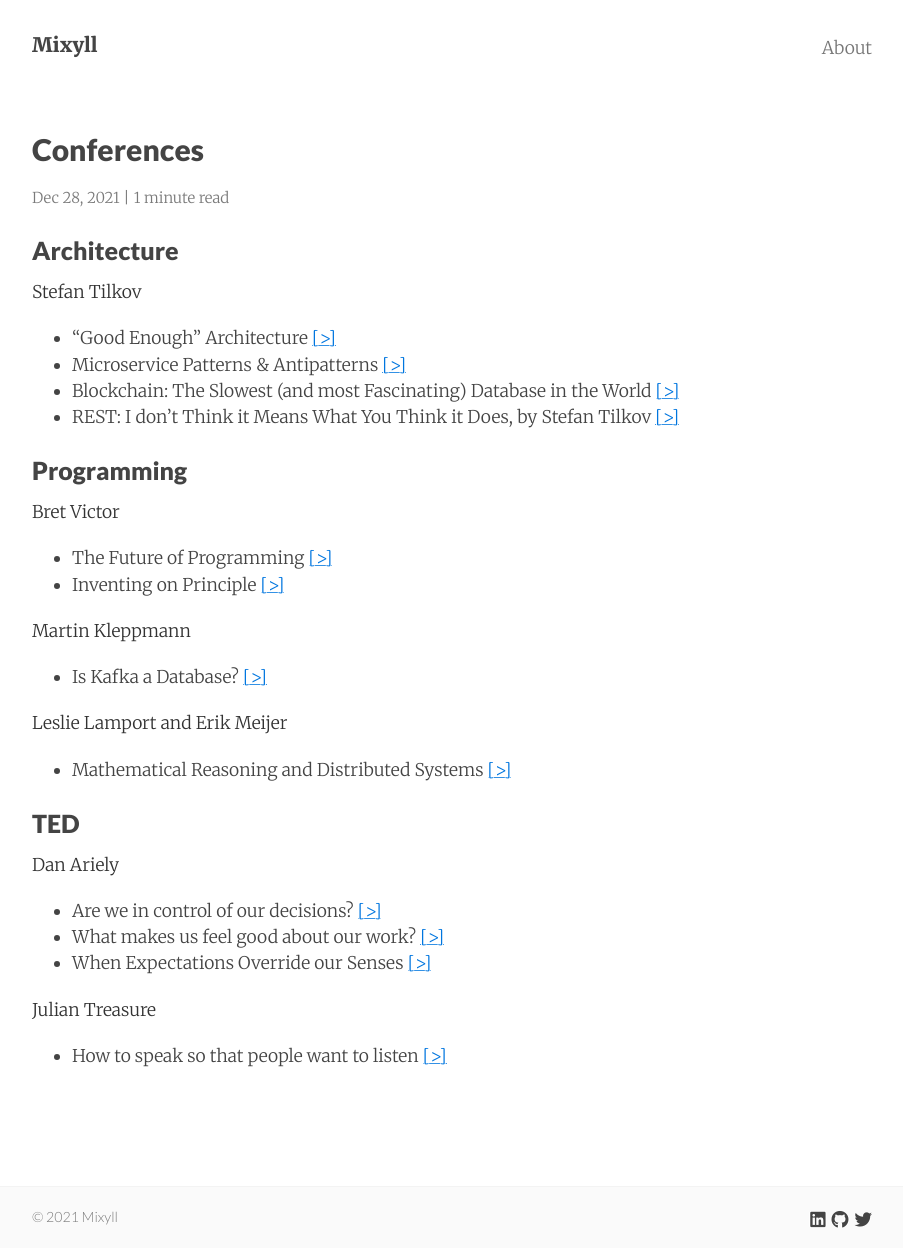
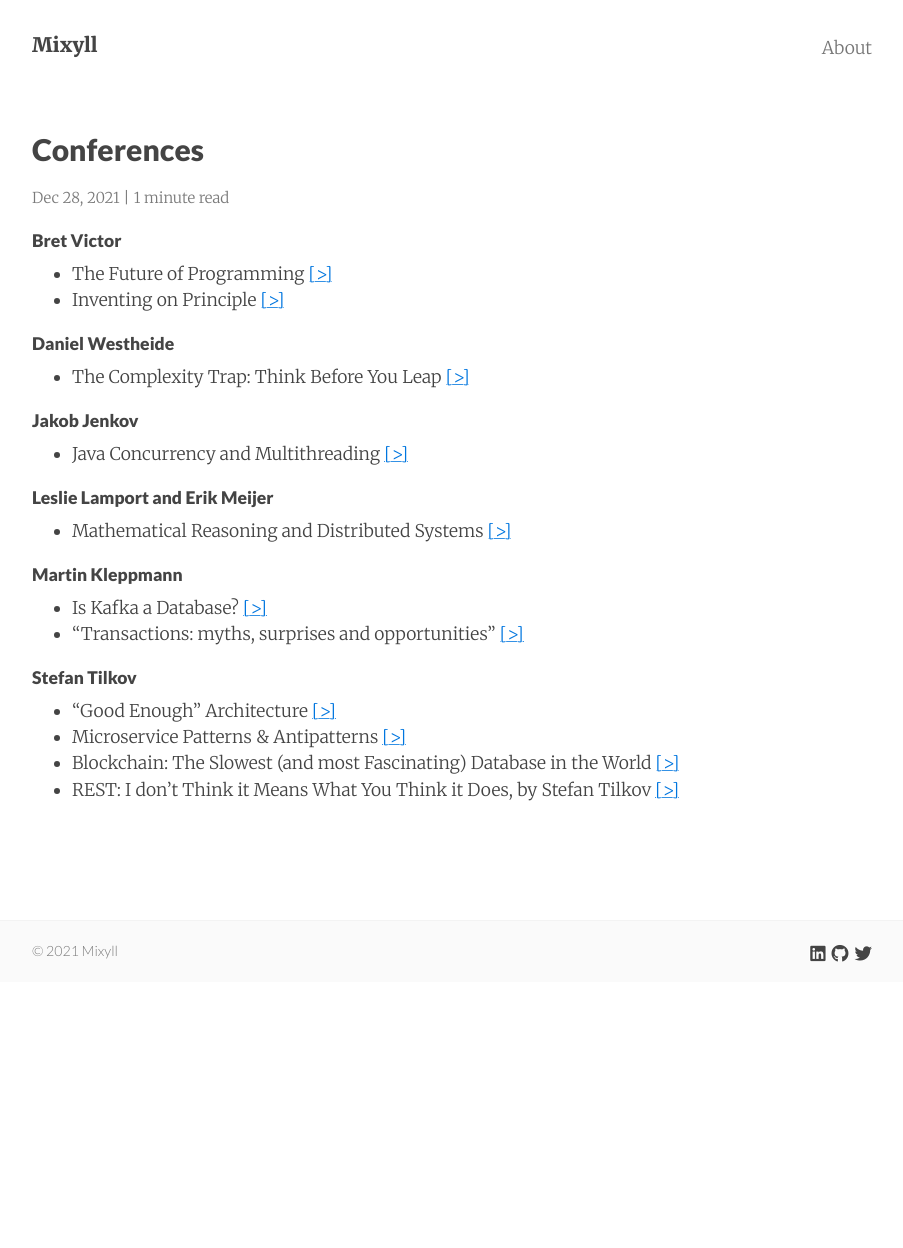
Before and after one commit to km3ll/km3ll.github.io, a Jekyll site: the page built from _posts/2021-12-28-conferences.md, in a window 1280 px wide. Shown: the whole page, without its empty margins (188-1091 px from the left). Built offline with Jekyll 4.4.1, drawn with Linux system fonts in a browser that asks for light colours; nearby versions of some CDN libraries; after the commit the page ends 982 px from its top, so only the background shows below that.

Commit message:
Add previous posts for new Jekyll template

```diff
--- a/_posts/2021-12-28-conferences.md
+++ b/_posts/2021-12-28-conferences.md
@@ -2,43 +2,36 @@
 layout: post
 title: Conferences
 date: 2021-12-28 12:01
-summary: Researched topics explained by experts
+summary: Researched topics
 categories: jekyll mixyll
 ---
 
-### Architecture
+##### Bret Victor
 
-Stefan Tilkov
+- The Future of Programming [[>]](https://www.youtube.com/watch?v=8pTEmbeENF4)
+- Inventing on Principle [[>]](https://www.youtube.com/watch?v=PUv66718DII)
+
+##### Daniel Westheide
+
+- The Complexity Trap: Think Before You Leap [[>]](https://www.youtube.com/watch?v=OXP-sUS6ffE)
+
+
+##### Jakob Jenkov
+
+- Java Concurrency and Multithreading [[>]](https://www.youtube.com/playlist?list=PLL8woMHwr36EDxjUoCzboZjedsnhLP1j4)
+
+##### Leslie Lamport and Erik Meijer
+
+- Mathematical Reasoning and Distributed Systems [[>]](https://channel9.msdn.com/shows/Going+Deep/E2E-Erik-Meijer-and-Leslie-Lamport-Mathematical-Reasoning-and-Distributed-Systems/)
+
+##### Martin Kleppmann
+
+- Is Kafka a Database? [[>]](https://www.youtube.com/watch?v=v2RJQELoM6Y)
+- "Transactions: myths, surprises and opportunities" [[>]](https://www.youtube.com/watch?v=5ZjhNTM8XU8)
+
+##### Stefan Tilkov
 
 - "Good Enough" Architecture [[>]](https://www.youtube.com/watch?v=PzEox3szeRc)
 - Microservice Patterns & Antipatterns [[>]](https://www.youtube.com/watch?v=RsyOkifmamI)
 - Blockchain: The Slowest (and most Fascinating) Database in the World [[>]](https://www.youtube.com/watch?v=li3rfBAP_fE)
 - REST: I don't Think it Means What You Think it Does, by Stefan Tilkov [[>]](https://www.youtube.com/watch?v=pspy1H6A3FM)
-
-### Programming
-
-Bret Victor
-
-- The Future of Programming [[>]](https://www.youtube.com/watch?v=8pTEmbeENF4)
-- Inventing on Principle [[>]](https://www.youtube.com/watch?v=PUv66718DII)
-
-Martin Kleppmann
-
-- Is Kafka a Database? [[>]](https://www.youtube.com/watch?v=v2RJQELoM6Y)
-
-Leslie Lamport and Erik Meijer
-
-- Mathematical Reasoning and Distributed Systems [[>]](https://channel9.msdn.com/shows/Going+Deep/E2E-Erik-Meijer-and-Leslie-Lamport-Mathematical-Reasoning-and-Distributed-Systems/)
-
-
-### TED
-
-Dan Ariely
-
-- Are we in control of our decisions? [[>]](https://www.youtube.com/watch?v=9X68dm92HVI)
-- What makes us feel good about our work? [[>]](https://www.youtube.com/watch?v=5aH2Ppjpcho)
-- When Expectations Override our Senses [[>]](https://www.youtube.com/watch?v=JTTBruF21Fk)
-
-Julian Treasure
-
-- How to speak so that people want to listen [[>]](https://www.youtube.com/watch?v=eIho2S0ZahI)
```
Also changed, not shown: _posts/2021-12-29-develop.md (+2 -1 lines), _posts/2021-12-30-concepts.md (+10 -2 lines), _posts/2021-12-31-architecture.md (+3 -1 lines).
